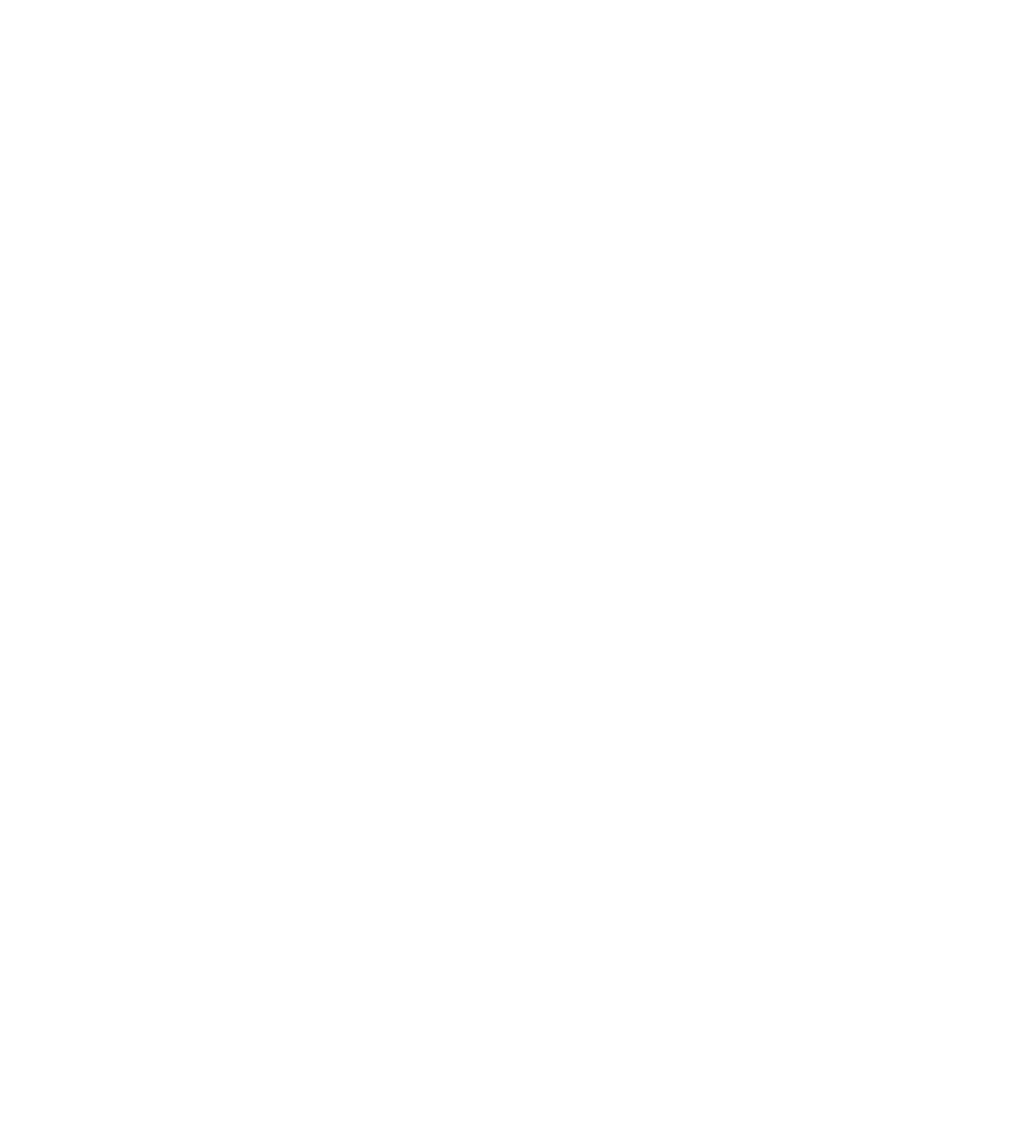
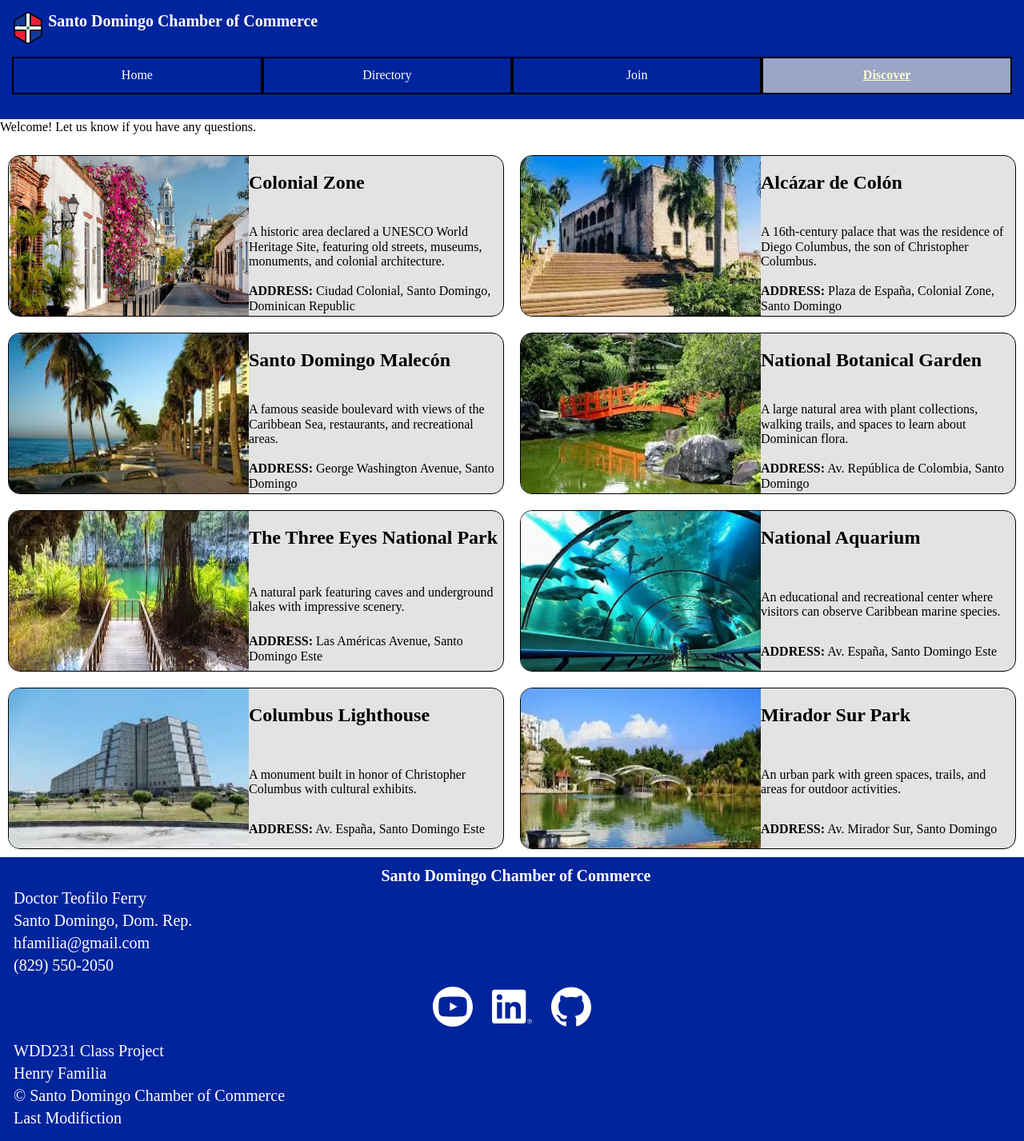
Before and after one commit to Henryflia/wdd231, a plain HTML site: page chamber/discovery.html in a window 1280 px wide. Shown: the whole page at 80% size. Before the commit the page ends 800 px from the top, so only its background shows below. Drawn offline with Linux system fonts and the light colour scheme; a web font is replaced by a local one.

Commit message:
discover

```diff
--- a/chamber/data/discovery.mjs
+++ b/chamber/data/discovery.mjs
@@ -39,22 +39,22 @@
     address: "Av. España, Santo Domingo Este",
     description:
       "An educational and recreational center where visitors can observe Caribbean marine species.",
-    image: "acuario.webp"
+    image: "acuarium.webp"
   },
   {
     name: "Columbus Lighthouse",
     address: "Av. España, Santo Domingo Este",
     description:
       "A monument built in honor of Christopher Columbus with cultural exhibits.",
-    image: "faro-colon.webp"
+    image: "columbus.webp"
   },
   {
     name: "Mirador Sur Park",
     address: "Av. Mirador Sur, Santo Domingo",
     description:
       "An urban park with green spaces, trails, and areas for outdoor activities.",
-    image: "mirador-sur.webp"
+    image: "mirador.webp"
   }
 ];
 
-export default attractions;
+export default discovery;
--- a/chamber/directory.html
+++ b/chamber/directory.html
@@ -16,13 +16,12 @@
     <link rel="stylesheet" href="styles/large.css">
     <link rel="icon" href="images/favicon.ico">
     <script src="scripts/directory.js" defer></script>
-    <script type="module" src="data/discovery.mjs"></script>
     <link rel="preconnect" href="https://fonts.googleapis.com">
     <link rel="preconnect" href="https://fonts.gstatic.com" crossorigin>
     <link
         href="https://fonts.googleapis.com/css2?family=New+Amsterdam&family=Nunito:ital,wght@0,200..1000;1,200..1000&family=Roboto:ital,wght@0,100..900;1,100..900&display=swap"
         rel="stylesheet">
-    <title>Santo Domingo Chamber Discover</title>
+    <title>Santo Domingo Chamber Directory</title>
 </head>
 
 <body>
@@ -41,9 +40,29 @@
     </header>
 
     <main>
+        <div>
+            <img class="hero" src="images/skyline.jpg" alt="Hero Image">
+        </div>
+       <h1>Home</h1>
         <section>
-            <div class="disc"></div>
+            <h2 class="sectiont">Events</h2>
         </section>
+        <section>
+            <h2 class="sectiont">Current Weather</h2>
+        </section>
+        <section>
+            <h2 class="sectiont">Wether forecast</h2>
+        </section>
+
+        <div class="menu">
+            <button id="grid">Grid</button>
+            <button id="list">List</button>
+        </div>
+
+        <div class="grid">
+            <div id="business"></div>
+        </div>
+
 
     </main>
     <footer>
--- a/chamber/discovery.html
+++ b/chamber/discovery.html
@@ -0,0 +1,76 @@
+<!DOCTYPE html>
+<html lang="en">
+
+<head>
+    <meta charset="UTF-8">
+    <meta name="viewport" content="width=device-width, initial-scale=1.0">
+    <meta name="description"
+        content="A page to supporting business growth, networking, and economic development in Santo Domingo and the Dominican Republic">
+    <meta name="author" content="Henry Familia">
+    <meta property="og:title" content="Santo Domingo Chamber of Commerce">
+    <meta property="og:description"
+        content="Supporting business growth, networking, and economic development in Santo Domingo and the Dominican Republic.">
+    <meta property="og:url" content="https://Henryflia.github.io/wdd231/index.html">
+    <meta property="og:image" content="https://Henryflia.github.io/wdd231/chamber/images/skyline.jpg">
+    <link rel="stylesheet" href="styles/normalize.css">
+    <link rel="stylesheet" href="styles/small.css">
+    <link rel="stylesheet" href="styles/medium.css">
+    <link rel="stylesheet" href="styles/large.css">
+    <link rel="icon" href="images/favicon.ico">
+    <!-- <script src="scripts/directory.js" defer></script> -->
+    <script type="module" src="scripts/scripts.mjs"></script>
+    <link rel="preconnect" href="https://fonts.googleapis.com">
+    <link rel="preconnect" href="https://fonts.gstatic.com" crossorigin>
+    <link
+        href="https://fonts.googleapis.com/css2?family=New+Amsterdam&family=Nunito:ital,wght@0,200..1000;1,200..1000&family=Roboto:ital,wght@0,100..900;1,100..900&display=swap"
+        rel="stylesheet">
+    <title>Santo Domingo Chamber Discover</title>
+</head>
+
+<body>
+    <header>
+        <img class="logo" src="images/logo.svg" alt="home logo" width="40" height="40">
+        <span class="title">Santo Domingo Chamber of Commerce</span>
+        <button id="menu" class="hamburger" aria-label="navigation"></button>
+        <nav class="navigation">
+            <ul>
+                <li><a href="index.html" class="home">Home</a></li>
+                <li><a href="directory.html" class="chamber">Directory</a></li>
+                <li><a href="join.html" class="join">Join</a></li>
+                <li><a href="discovery.html" class="discovery active">Discover</a></li>
+            </ul>
+        </nav>
+    </header>
+
+    <main>
+    <p class="mss"></p>
+    <div class="disc"></div>
+
+
+    </main>
+    <footer>
+        <div>
+            <span class="title">Santo Domingo Chamber of Commerce</span>
+            <p>Doctor Teofilo Ferry</p>
+            <p>Santo Domingo, Dom. Rep.</p>
+            <p>hfamilia@gmail.com</p>
+            <p>(829) 550-2050</p>
+        </div>
+        <div>
+            <img src="images/youtube.svg" alt="home logo" width="50" height="50">
+            <img src="images/linkedin.svg" alt="home logo" width="50" height="50">
+            <img src="images/github.svg" alt="home logo" width="50" height="50">
+        </div>
+
+        <div>
+            <p>WDD231 Class Project</p>
+            <p>Henry Familia</p>
+            <p>&copy; <span id="currentyear"></span> Santo Domingo Chamber of Commerce</p>
+            <p>Last Modifiction <span id="lastModified"></span></p>
+        </div>
+
+
+    </footer>
+</body>
+
+</html>
--- a/chamber/scripts/directory.js
+++ b/chamber/scripts/directory.js
@@ -1,3 +1,4 @@
+
 const year = document.querySelector("#currentyear");
 const today = new Date;
 year.innerHTML = `<span class="year">${today.getFullYear()}</span>`;
--- /dev/null
+++ b/chamber/scripts/scripts.mjs
@@ -0,0 +1,43 @@
+import discovery from "../data/discovery.mjs";
+
+
+const card = document.querySelector(".disc")
+
+discovery.forEach(place => {
+    const section = document.createElement('section');
+
+    section.innerHTML = `
+    <img class="effects" src="images/${place.image}" alt="${place.name}" width="300" height="200">
+    <h2>${place.name}</h2>
+    <span class="listc"><strong>ADDRESS:</strong> ${place.address}</span>
+    <p>${place.description}</p>
+    `;
+    card.appendChild(section);
+  });
+
+const lastvisit = localStorage.getItem("lastview")
+const title = document.querySelector(".mss");
+const date = Date.now();
+if (!lastvisit) {
+    title.innerHTML ="Welcome! Let us know if you have any questions."
+}
+else {
+    const dayb = Math.floor((date - Number(lastvisit)) / (1000 * 60 * 60 * 24));
+    console.log(dayb)
+    if (dayb < 1) {
+        title.textContent = "Back so soon! Awesome!";
+    }
+
+    else {
+
+        if (dayb = 1) {
+            title.innerHTML =  `You last visited ${dayb} day ago.`
+        }
+        else {
+            title.innerHTML =  `You last visited ${dayb} days ago.`
+        }
+
+    }
+}
+
+localStorage.setItem("lastview", date)
--- a/chamber/styles/large.css
+++ b/chamber/styles/large.css
@@ -15,5 +15,8 @@
         display: grid;
         grid-template-columns: repeat(3, auto);;
     }
-
+    .disc{
+        display: grid;
+        grid-template-columns: 1fr 1fr;
+    }
 }
--- /dev/null
+++ b/chamber/styles/medium.css
@@ -0,0 +1,13 @@
+@media screen and (min-width: 641px) {
+    .disc section {
+            grid-template-areas:
+                "image name"
+                "image desc"
+                "image adress";
+        }
+
+        .effects:hover {
+        box-shadow: 0 0 50px #333;
+}
+
+}
--- a/chamber/styles/small.css
+++ b/chamber/styles/small.css
@@ -265,6 +265,32 @@
     border: 1px solid rgb(0 0 0 / 0.1);
 }
 
+/* Discory Page */
+
+.disc img{
+    grid-area: image;
+
+}
+
+.disc section{
+    overflow: hidden;
+    display: grid;
+    grid-template-areas:
+    "name"
+    "image"
+    "desc"
+    "adress";
+}
+
+.disc h2{
+    grid-area: name;
+}
+.disc .listc {
+    grid-area: adress;
+}
+.disc p {
+    grid-area: desc;
+}
 footer {
     background-color: var(--primary-theme);
     color: var(--text-color);
```
Also changed, not shown: chamber/images/acuarium.webp (added), chamber/images/alcazar-colon.webp (added), chamber/images/columbus.webp (added), chamber/images/jardin-botanico.webp (added), chamber/images/malecon.webp (added), chamber/images/mirador.webp (added), chamber/images/tres-ojos.webp (added), chamber/images/zona-colonial.webp (added).
